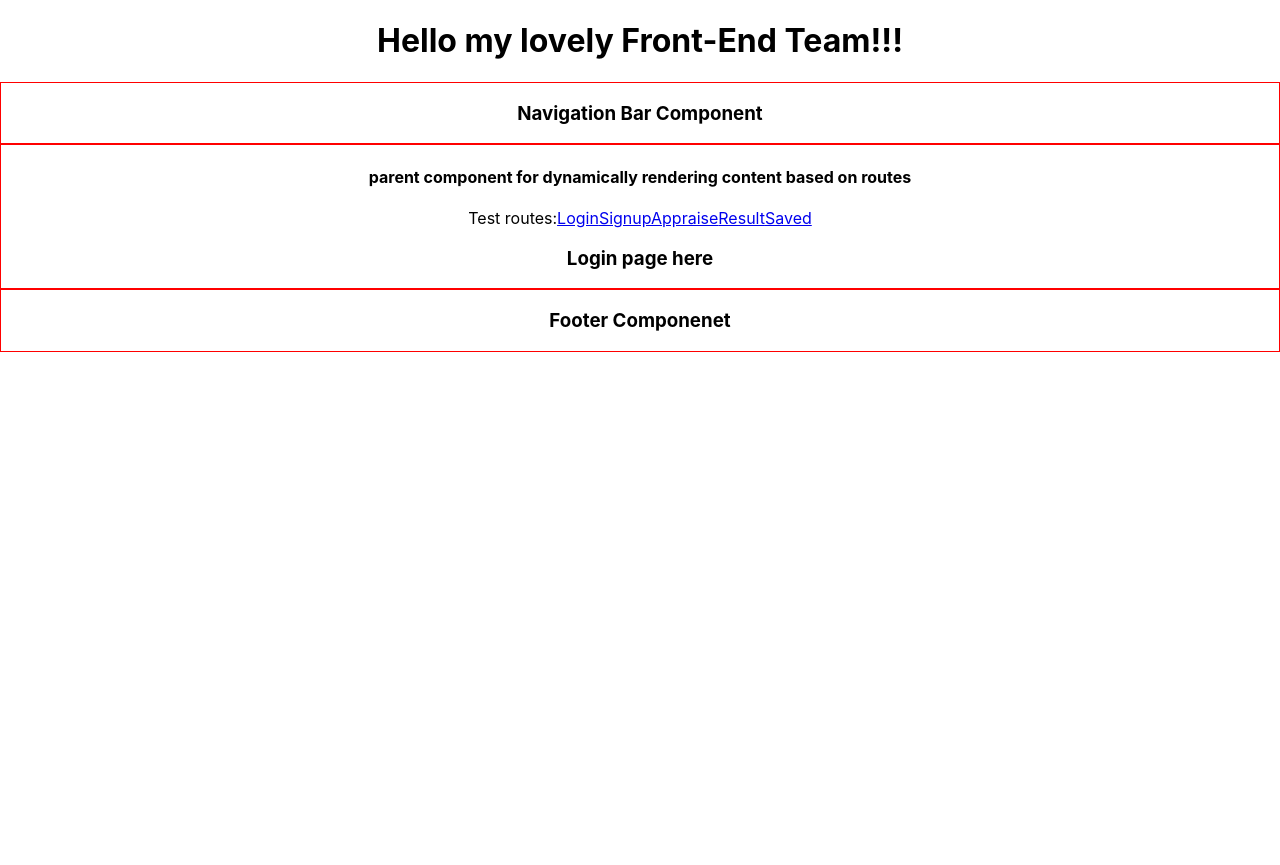
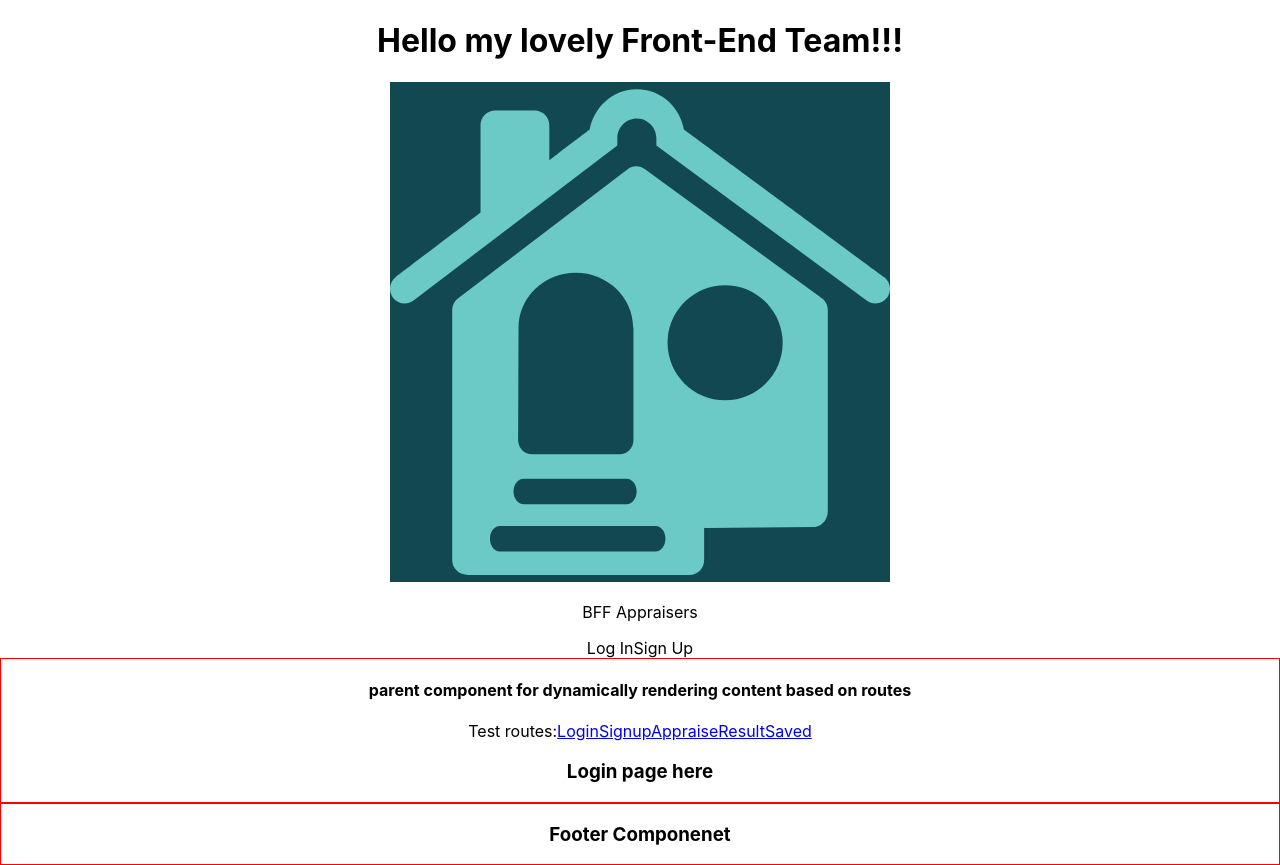
Before and after one commit to bw-appraisers-bff/front-end, a React (Create React App) app in the folder appraisers-bff/: page / in a window 1280 px wide. Before the commit the page ends 800 px from the top, so only its background shows below. Built offline with nearby package versions, Linux system fonts and the light colour scheme.

Commit message:
added markup for navbar

```diff
--- a/appraisers-bff/src/components/Navbar.js
+++ b/appraisers-bff/src/components/Navbar.js
@@ -1,12 +1,43 @@
-import React from 'react';
+import React from "react";
 
-const Navbar = () => {
-
-    return(
-        <div className="navbar red-outline">
-            <h3>Navigation Bar Component</h3>
+const Navbar = props => {
+  //setting props.isLoggedIn to true
+  //   props.isLoggedIn = true;
+  function NavLinks() {
+    if (!props.isLoggedIn) {
+      return (
+        <div className="navbar-links-signin">
+          <a>Log In</a>
+          <a>Sign Up</a>
         </div>
-    );
-}
+      );
+    } else {
+      return (
+        <div className="navbar-links-signin">
+          <a>Home</a>
+          <a>Appraise</a>
+          <a>Saved List</a>
+        </div>
+      );
+    }
+  }
+  return (
+    <div className="navbar">
+      <nav>
+        <div className="navbar-imgs">
+          <div className="icon-wrapper">
+            <img src="images/house-logo.png" alt="bff-icon"></img>
+          </div>
+          {/* <img src="images/bff-logo.png" alt="bff-appraiser-logo"></img> */}
+          <div className="logo-wrapper">
+            <p>BFF Appraisers </p>
+          </div>
+        </div>
+        <NavLinks />
+        {/* so do I put the conditonal rendering of links here? */}
+      </nav>
+    </div>
+  );
+};
 
 export default Navbar;
```
